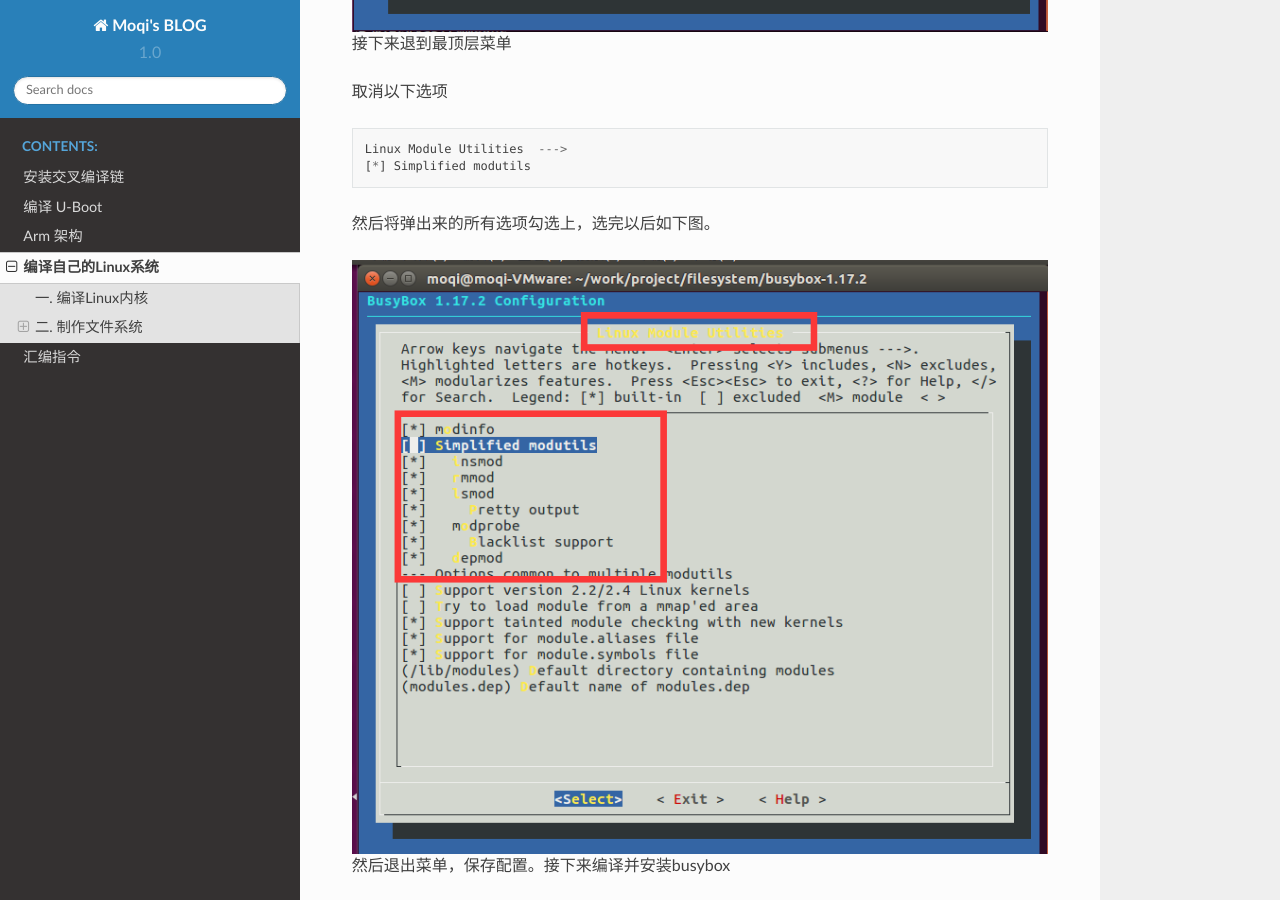
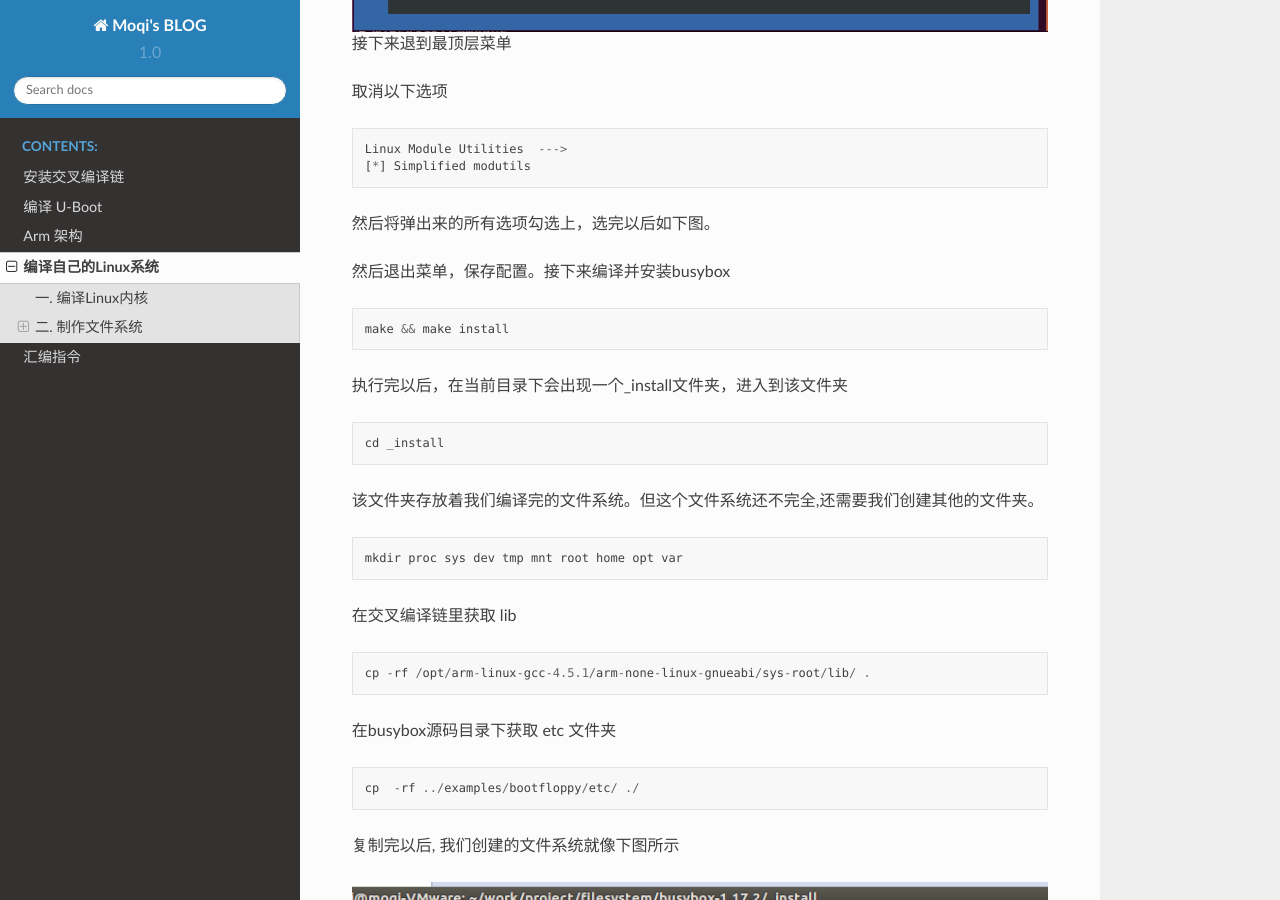
Before and after one commit to moqi-smile/Blog-Tiny4412, a Sphinx documentation site: the page built from source/Chapter_4.rst, in a window 1280 px wide and 900 px high, scrolled down 1714 px. Built offline with Sphinx 7.4.7 and the Read the Docs theme 2.0.0, drawn with Linux system fonts in a browser that asks for light colours.

Commit message:
Update Chapter_4.rst

```diff
--- a/source/Chapter_4.rst
+++ b/source/Chapter_4.rst
@@ -71,10 +71,6 @@
 
 然后将弹出来的所有选项勾选上，选完以后如下图。
 
-.. figure:: ./_static/Chapter_4-Changemenuconfig2.png
-    :align: center
-    :figclass: align-center
-
 然后退出菜单，保存配置。接下来编译并安装busybox
 
 .. code::
```
